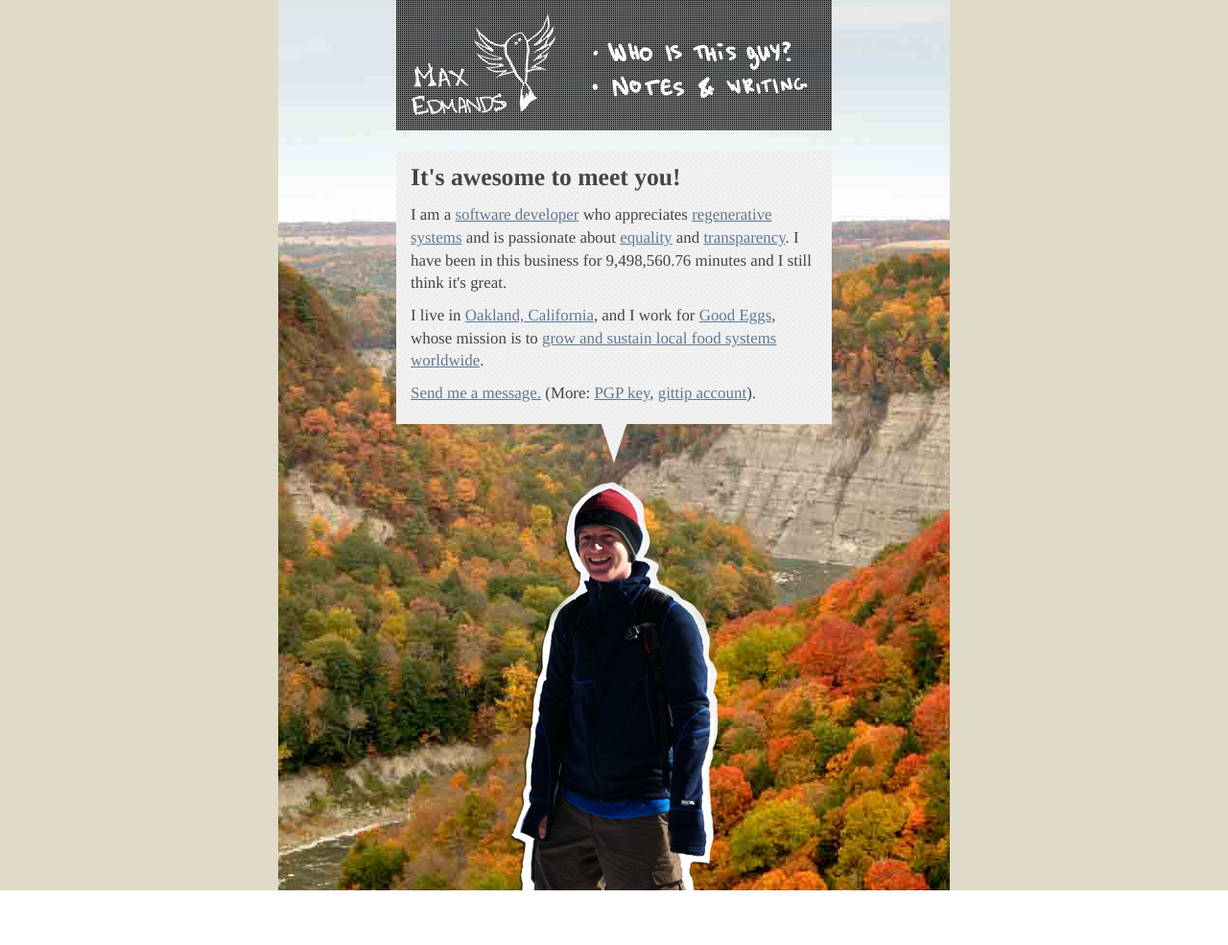
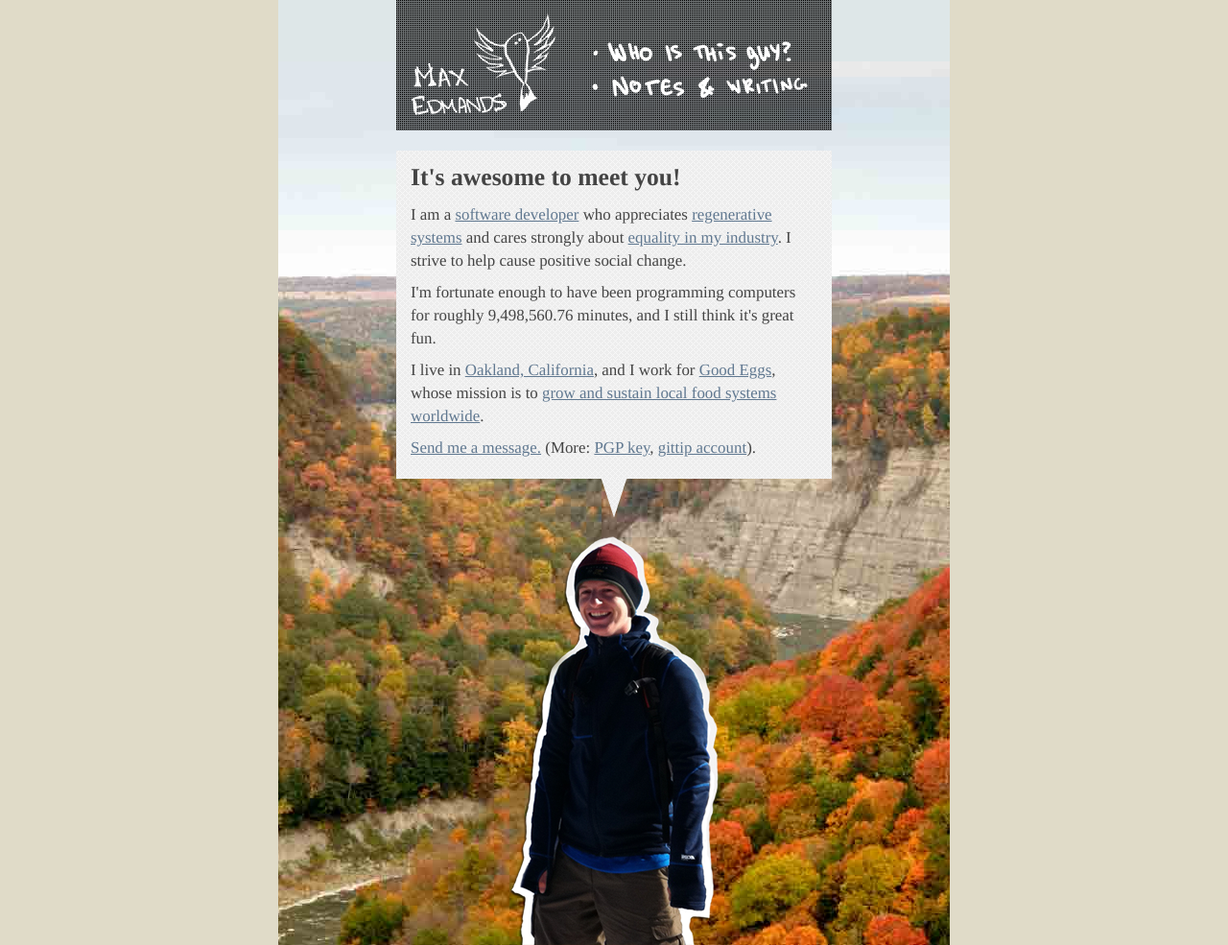
Before and after one commit to hazeledmands/demands.github.io, a Jekyll site: the page built from index.html, in a window 1280 px wide. Shown: the whole page at 96% size. Built offline with Jekyll 4.4.1, drawn with Linux system fonts in a browser that asks for light colours; before the commit the page ends 928 px from its top, so only the background shows below that.

Commit message:
Tweaking my personal statement

```diff
--- a/index.html
+++ b/index.html
@@ -15,21 +15,32 @@ title: Max Edmands, software developer
 </script>
 
 <section id="about_me">
+
 <div class="speech-bubble">
+
 <h1>It's awesome to meet you!</h1>
-<p>I am a <a href="http://github.com/demands">software developer</a> who appreciates <a href="http://en.wikipedia.org/wiki/Regenerative_design">regenerative systems</a> and is passionate about <a href="http://geekfeminism.wikia.com/wiki/Geek_Feminism_Wiki">equality</a> and <a href="http://en.wikipedia.org/wiki/Open_source">transparency</a>. I have been in this business for <span class="no-js-fallback">a long time</span><span id="minutes-in-business"><script type="text/javascript">document.write(ME.timeInBusiness());</script> minutes</span> and I still think it's great.</p>
-<p>I live in <a href="http://en.wikipedia.org/wiki/Oakland,_California">Oakland, California</a>, and I work for <a href="http://goodeggs.com">Good Eggs</a>, whose mission is to <a href="http://www.goodeggs.com/about/mission">grow and sustain local food systems worldwide</a>.</p>
-    <p><a href="mailto:q0r2yal?sqs_title=What+can+I+do+for+you?">Send me a message.</a> (More: <a href="/maxedmands.pubkey">PGP key</a>, <a href="https://www.gittip.com/thismax/">gittip account</a>).</p>
-  </div>
-  <div id=portrait>
-    <img src=img/me.png alt="A picture of me!" height=426 width=219 title="Maybe sometime I'll think of something funny to say here." />
-	</div>
+
+<p>I am a <a href="http://github.com/demands">software developer</a> who appreciates <a href="http://en.wikipedia.org/wiki/Regenerative_design">regenerative systems</a> and cares strongly about <a href="http://geekfeminism.wikia.com/wiki/Geek_Feminism_Wiki">equality in my industry</a>. I strive to help cause positive social change.</p>
+
+<p>I'm fortunate enough to have been programming computers for <span class="no-js-fallback">a few years now</span><span id="minutes-in-business"><script type="text/javascript">document.write("roughly " + ME.timeInBusiness() + " minutes");</script></span>, and I still think it's great fun.</p>
+
+<p>I live in <a href="http://oaklandwiki.org/">Oakland, California</a>, and I work for <a href="http://goodeggs.com">Good Eggs</a>, whose mission is to <a href="http://www.goodeggs.com/about/mission">grow and sustain local food systems worldwide</a>.</p>
+
+<p><a href="mailto:q0r2yal?sqs_title=What+can+I+do+for+you?">Send me a message.</a> (More: <a href="/maxedmands.pubkey">PGP key</a>, <a href="https://www.gittip.com/thismax/">gittip account</a>).</p>
+
+</div>
+
+<div id=portrait>
+  <img src=img/me.png alt="A picture of me!" height=426 width=219 title="Maybe sometime I'll think of something funny to say here." />
+</div>
+
 </section>
 
 <script type="text/javascript">
   (function() {
     var elem = document.getElementById('minutes-in-business');
-    window.setInterval(function() { elem.textContent = ME.timeInBusiness() + ' minutes'; }, 100);
+    window.setInterval(function() { elem.textContent = 'roughly ' + ME.timeInBusiness() + ' minutes'; }, 100);
   }());
 </script>
+
 <script src="//squaresend.com/squaresend.js"></script>
```
